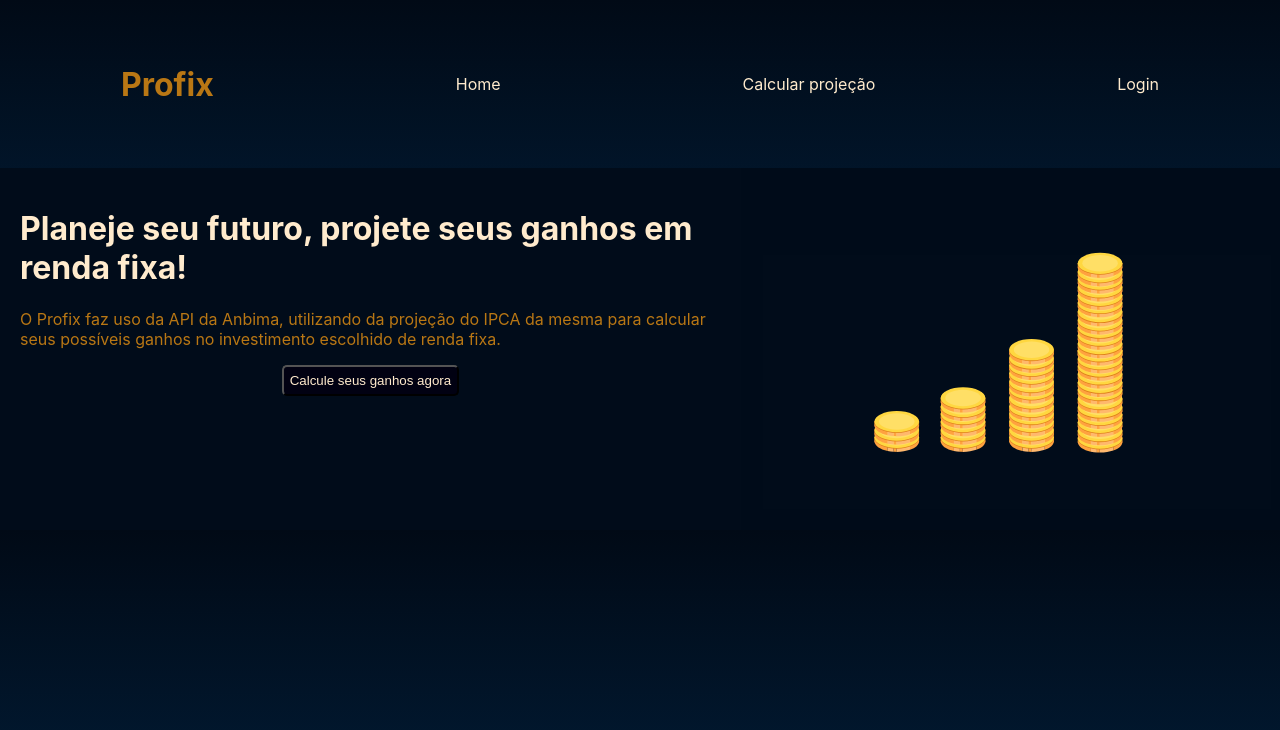
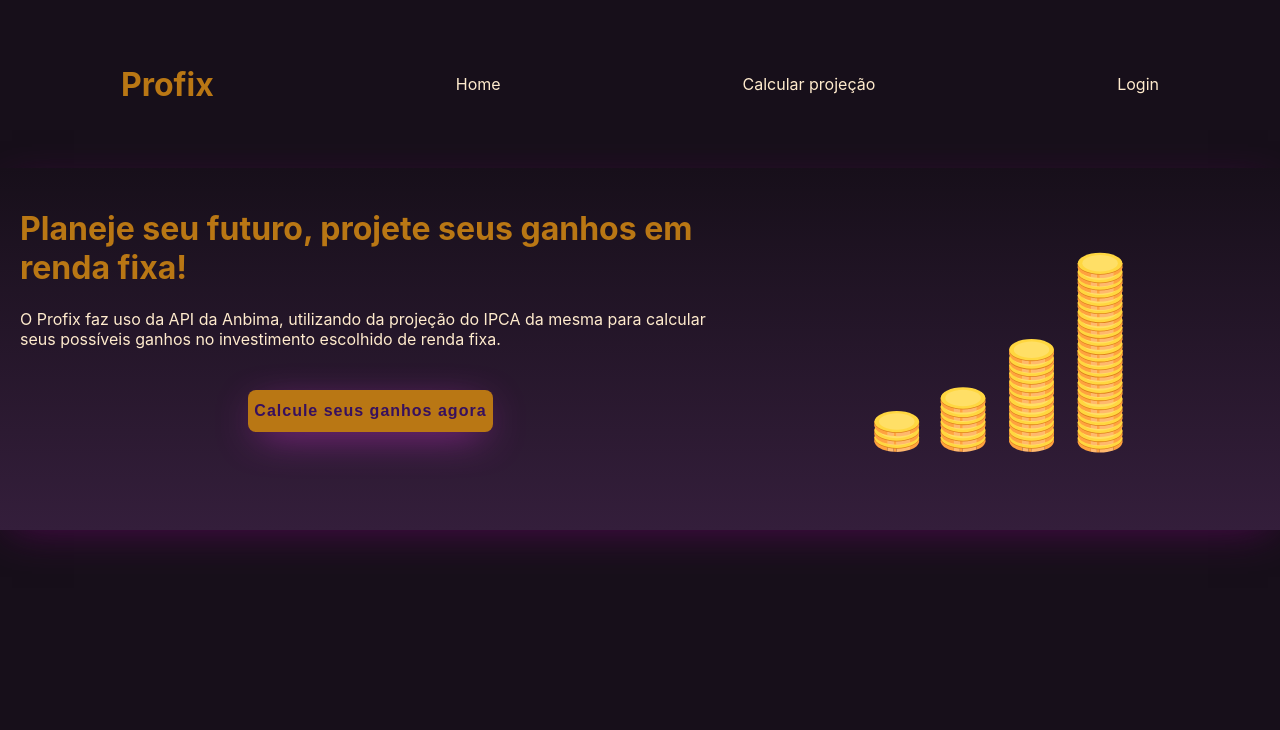
Before and after one commit to KillianDB/projecao-financeira-investimentos, a React (Create React App) app in the folder frontend/: page / in a window 1280 px wide. Shown: the top 730 px of the page. Built offline with nearby package versions, Linux system fonts and the light colour scheme.

Commit message:
novo css da home

```diff
--- a/frontend/src/screens/HomeScreen/home.css
+++ b/frontend/src/screens/HomeScreen/home.css
@@ -1,11 +1,12 @@
 body {
-    background:linear-gradient(rgb(1, 10, 22), rgb(2 43 81));
+    background-color: rgb(23, 15, 26);
 }
 
 .conteudoHome {
     display: flex;
     flex-direction: row;
-    background-color: rgba(1 12 26);
+    background: linear-gradient( rgb(23, 15, 26), rgb(52, 30, 59));
+    box-shadow: 0px 10px 40px -12px rgb(79 8 79);
 }
 
 main {
@@ -13,11 +14,11 @@ main {
     margin: 20px;
 }
 
-main h1 {
+main p {
     color: blanchedalmond;
 }
 
-main p {
+main h1 {
     color: #b97714;
 }
 
@@ -27,14 +28,23 @@ main p {
 }
 
 .containerButton button {
-    border-radius: 5px;
-    background-color: #010112;
-    padding: 6px;
-    color: blanchedalmond;
+    width: fit-content;
+    padding: 12px 6px;
+    margin: 25px;
+    border: none;
+    border-radius: 8px;
+    font-weight: 800;
+    letter-spacing: 1px;
+    color: rgb(55, 16, 94);
+    background-color: #b97714;
+    cursor: pointer;
+    box-shadow: 0px 10px 40px -12px rgb(194, 49, 194);
+    font-size: 16px;
 }
 
 .animeContainer {
-    background-color: rgb(1 12 26 / 96%);
+    background: linear-gradient( rgb(23, 15, 26), rgb(52, 30, 59));
+    width: -moz-fit-content;
     width: fit-content;
 }
 
```
